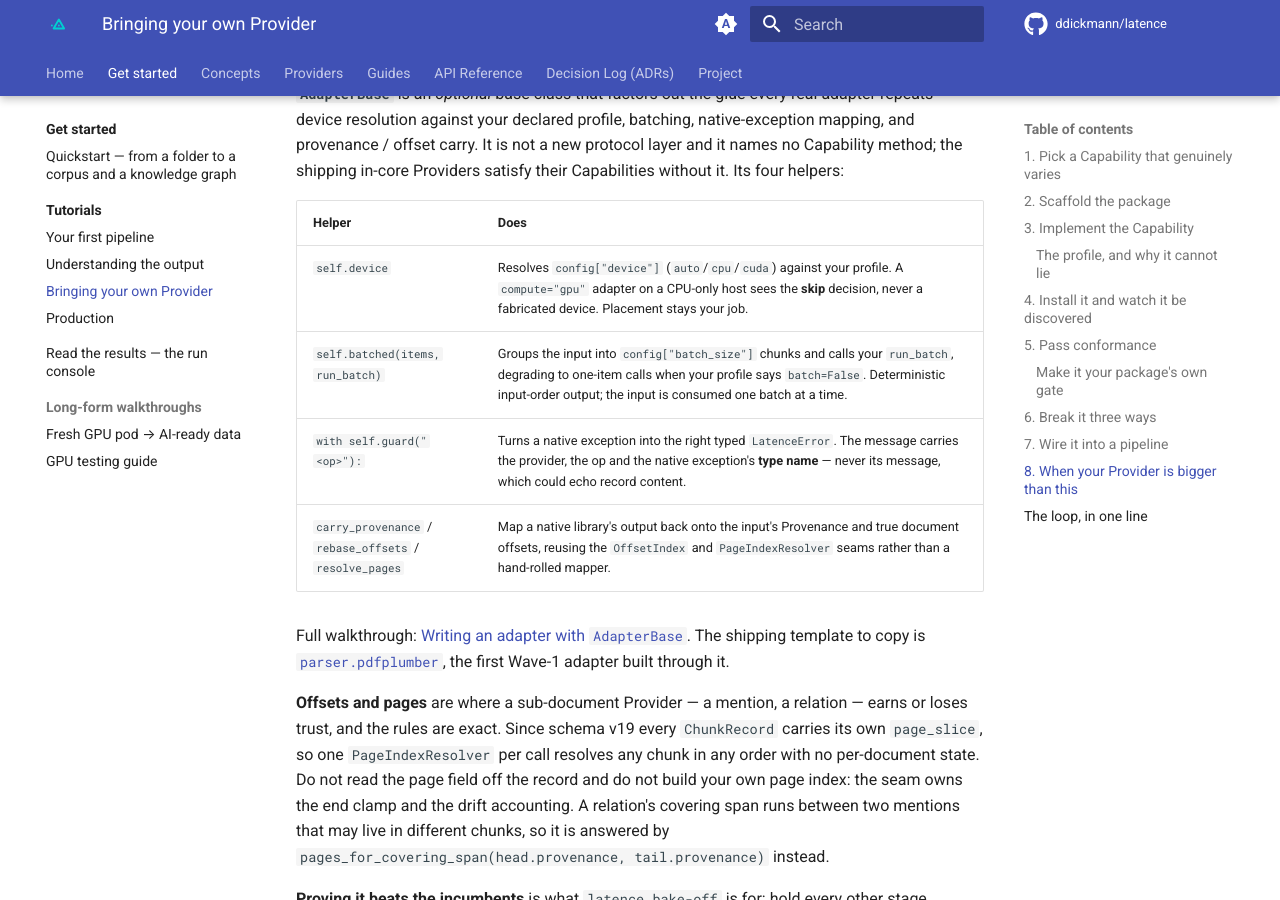
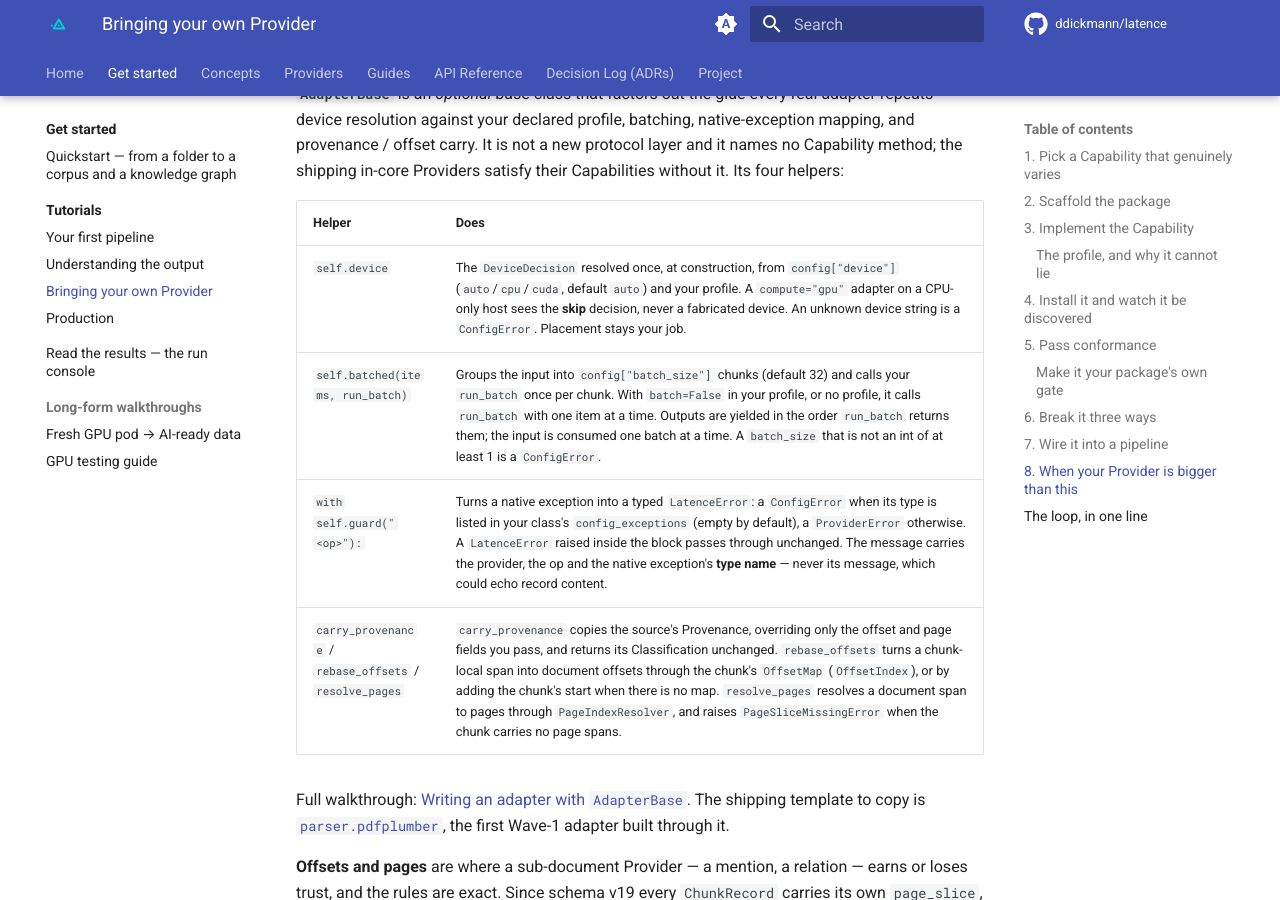
Before and after one commit to ddickmann/latence, an MkDocs documentation site: the page built from docs/tutorials/04-bringing-your-own-provider.md, in a window 1280 px wide and 900 px high, scrolled down 12485 px. Built offline with MkDocs 1.6.1 and Material for MkDocs 9.7.7, drawn with Linux system fonts in a browser that asks for light colours; comment, search, counter and statistics services are not loaded.

Commit message:
provider tutorial: state what each AdapterBase helper does, from its source
The four descriptions were checked line by line against
latence_core/providers/adapter.py and the tests in test_adapter_base.py
and test_e2e_adapter_base.py. None was wrong. Each now also states the
behaviour the source adds: the default device and batch size, the two
ConfigError cases, the config_exceptions switch of guard, the
pass-through of a LatenceError, and what each of the three provenance
helpers does and when resolve_pages raises.

```diff
--- a/docs/tutorials/04-bringing-your-own-provider.md
+++ b/docs/tutorials/04-bringing-your-own-provider.md
@@ -608,10 +608,10 @@ in-core Providers satisfy their Capabilities without it. Its four helpers:
 
 | Helper | Does |
 | --- | --- |
-| `self.device` | Resolves `config["device"]` (`auto`/`cpu`/`cuda`) against your profile. A `compute="gpu"` adapter on a CPU-only host sees the **skip** decision, never a fabricated device. Placement stays your job. |
-| `self.batched(items, run_batch)` | Groups the input into `config["batch_size"]` chunks and calls your `run_batch`, degrading to one-item calls when your profile says `batch=False`. Deterministic input-order output; the input is consumed one batch at a time. |
-| `with self.guard("<op>"):` | Turns a native exception into the right typed `LatenceError`. The message carries the provider, the op and the native exception's **type name** — never its message, which could echo record content. |
-| `carry_provenance` / `rebase_offsets` / `resolve_pages` | Map a native library's output back onto the input's Provenance and true document offsets, reusing the `OffsetIndex` and `PageIndexResolver` seams rather than a hand-rolled mapper. |
+| `self.device` | The `DeviceDecision` resolved once, at construction, from `config["device"]` (`auto`/`cpu`/`cuda`, default `auto`) and your profile. A `compute="gpu"` adapter on a CPU-only host sees the **skip** decision, never a fabricated device. An unknown device string is a `ConfigError`. Placement stays your job. |
+| `self.batched(items, run_batch)` | Groups the input into `config["batch_size"]` chunks (default 32) and calls your `run_batch` once per chunk. With `batch=False` in your profile, or no profile, it calls `run_batch` with one item at a time. Outputs are yielded in the order `run_batch` returns them; the input is consumed one batch at a time. A `batch_size` that is not an int of at least 1 is a `ConfigError`. |
+| `with self.guard("<op>"):` | Turns a native exception into a typed `LatenceError`: a `ConfigError` when its type is listed in your class's `config_exceptions` (empty by default), a `ProviderError` otherwise. A `LatenceError` raised inside the block passes through unchanged. The message carries the provider, the op and the native exception's **type name** — never its message, which could echo record content. |
+| `carry_provenance` / `rebase_offsets` / `resolve_pages` | `carry_provenance` copies the source's Provenance, overriding only the offset and page fields you pass, and returns its Classification unchanged. `rebase_offsets` turns a chunk-local span into document offsets through the chunk's `OffsetMap` (`OffsetIndex`), or by adding the chunk's start when there is no map. `resolve_pages` resolves a document span to pages through `PageIndexResolver`, and raises `PageSliceMissingError` when the chunk carries no page spans. |
 
 Full walkthrough: [Writing an adapter with `AdapterBase`](../writing-an-adapter.md). The shipping
 template to copy is [`parser.pdfplumber`](../reference/example-provider.md), the first Wave-1 adapter
```
